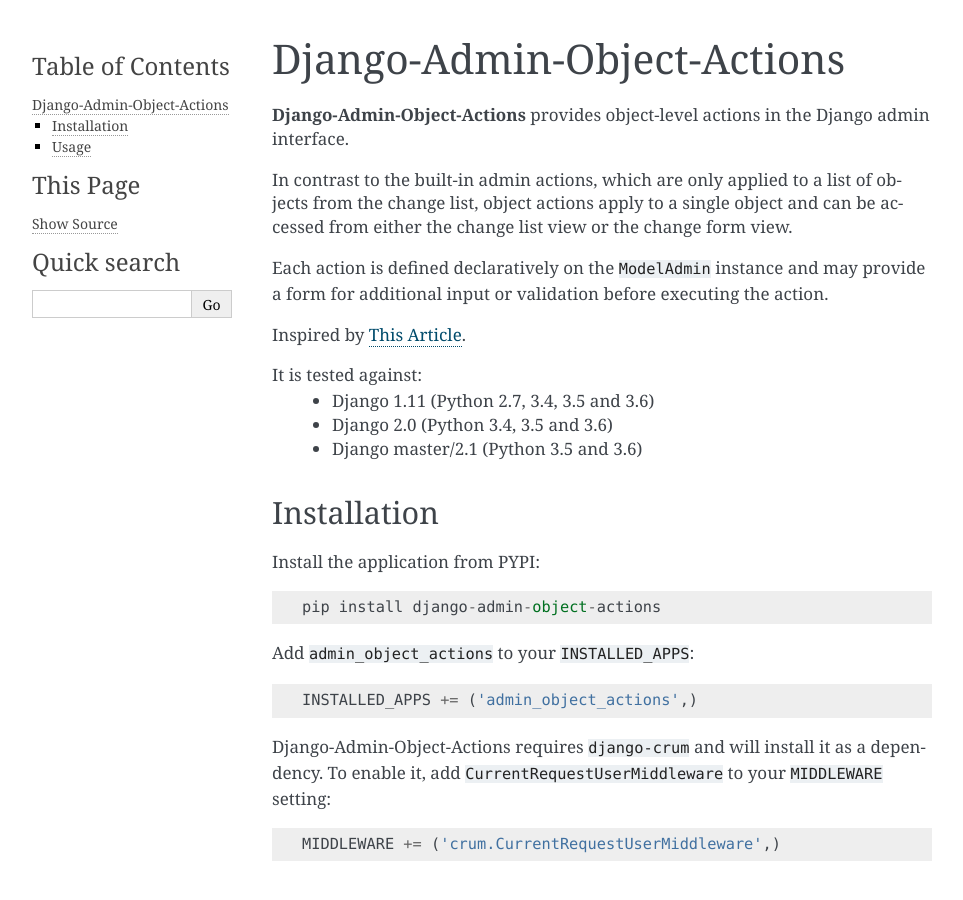
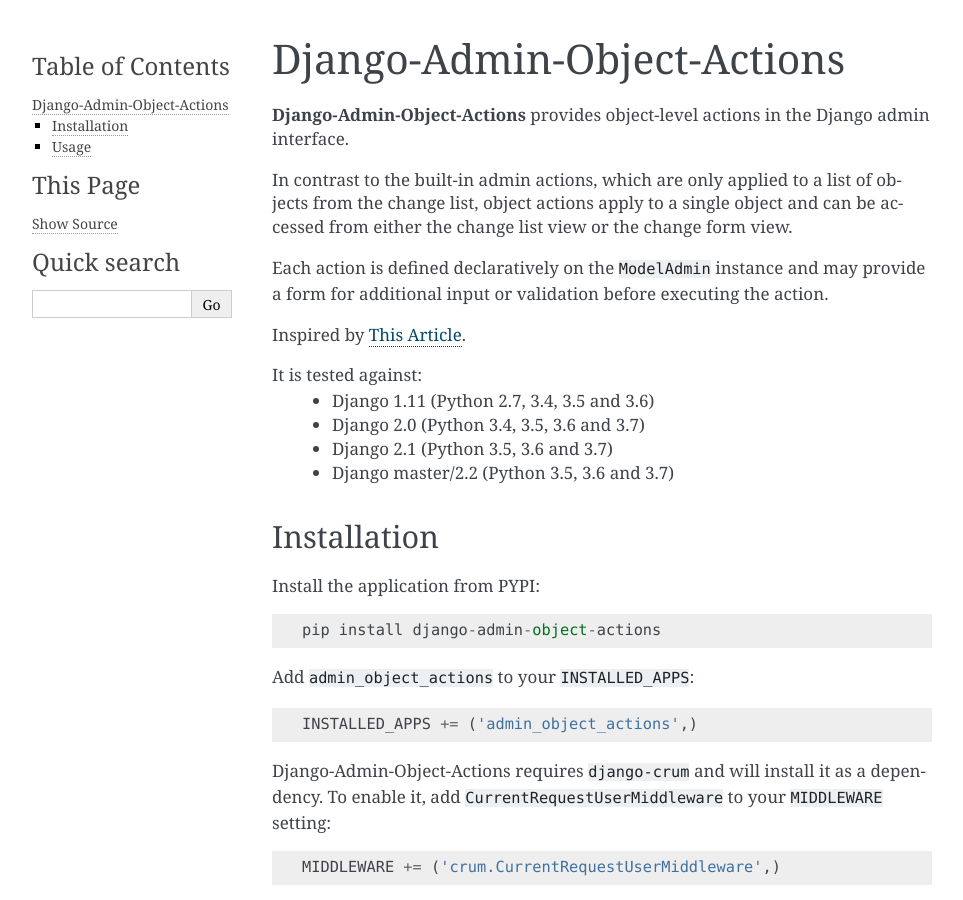
Before and after one commit to ninemoreminutes/django-admin-object-actions, a Sphinx documentation site: the page built from docs/index.rst, in a window 1280 px wide and 900 px high. Shown: the whole window, without its empty margins (148-1111 px from the left). Built offline with Sphinx 7.4.7, drawn with Linux system fonts in a browser that asks for light colours.

Commit message:
Update versions tested in docs, added docs link in README.

```diff
--- a/README.rst
+++ b/README.rst
@@ -14,6 +14,8 @@
 provide a form for additional input or validation before executing the action.
 
 Inspired by `This Article <https://medium.com/@hakibenita/how-to-add-custom-action-buttons-to-django-admin-8d266f5b0d41>`_.
+
+Documentation can be found at `RTFD <http://django-admin-object-actions.readthedocs.io/>`_.
 
 It is tested against:
  * Django 1.11 (Python 2.7, 3.4, 3.5 and 3.6)
--- a/docs/index.rst
+++ b/docs/index.rst
@@ -20,8 +20,9 @@
 
 It is tested against:
  * Django 1.11 (Python 2.7, 3.4, 3.5 and 3.6)
- * Django 2.0 (Python 3.4, 3.5 and 3.6)
- * Django master/2.1 (Python 3.5 and 3.6)
+ * Django 2.0 (Python 3.4, 3.5, 3.6 and 3.7)
+ * Django 2.1 (Python 3.5, 3.6 and 3.7)
+ * Django master/2.2 (Python 3.5, 3.6 and 3.7)
 
 Installation
 ------------
```
